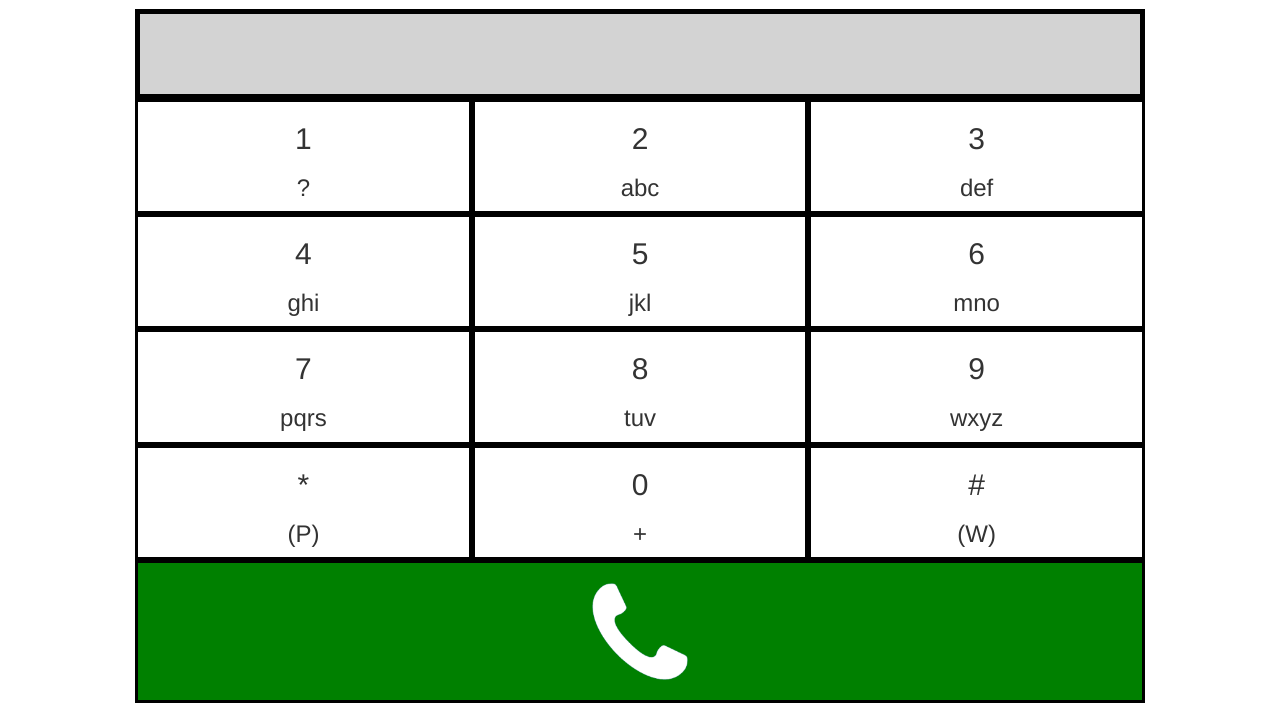
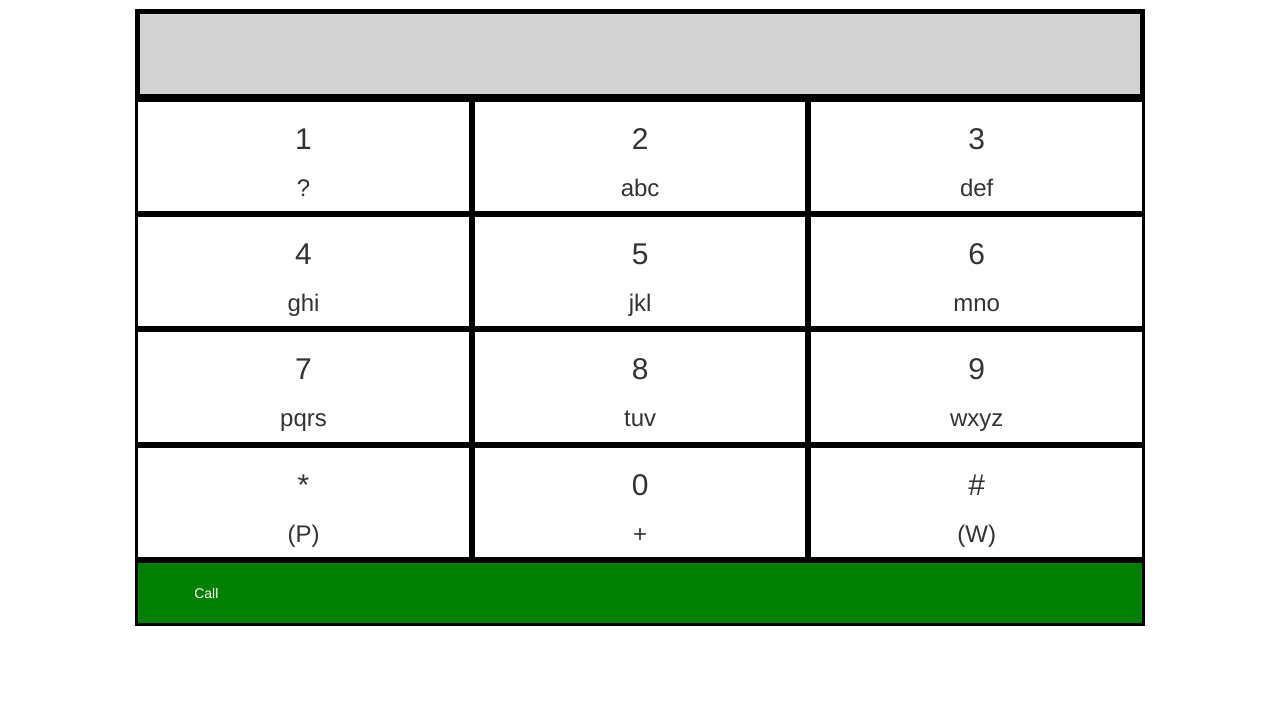
Before and after one commit to Superunknown1103/Bootphone, a plain HTML site: page index.html in a window 1280 px wide. Shown: the part 83-800 px from the top of the page. Drawn offline with nearby package versions, Linux system fonts and the light colour scheme.

Commit message:
debugging 2

```diff
--- a/index.html
+++ b/index.html
@@ -87,7 +87,7 @@
     </div>
     <div class="row">
             <div class="col-sm-12 col-md-12 col-lg-12 col-xs-12" id="call">
-                <img class="callbutton call" src="assets/call.png">
+                <div class="callbutton call">Call</div>
             </div>
     </div>
 </div>
```
